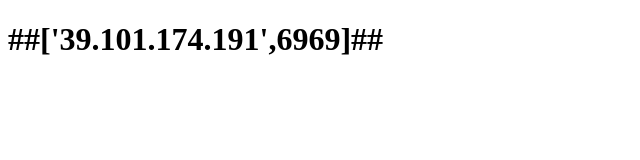
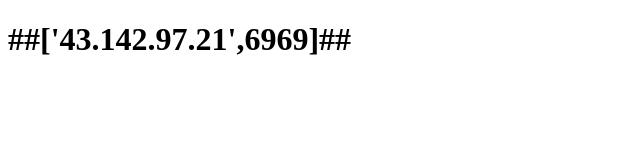
Before and after one commit to liyue983/win, a website: page index.html in a window 1280 px wide. Shown: the whole page, without its empty margins (0-640 px from the left). Drawn offline with Linux system fonts and the light colour scheme.

Commit message:
Update index.html

```diff
--- a/index.html
+++ b/index.html
@@ -5,6 +5,6 @@
 <title>windows</title>
 </head>
 <body>
-    <h1>##['39.101.174.191',6969]##</h1>
+    <h1>##['43.142.97.21',6969]##</h1>
 </body>
 </html>
```
